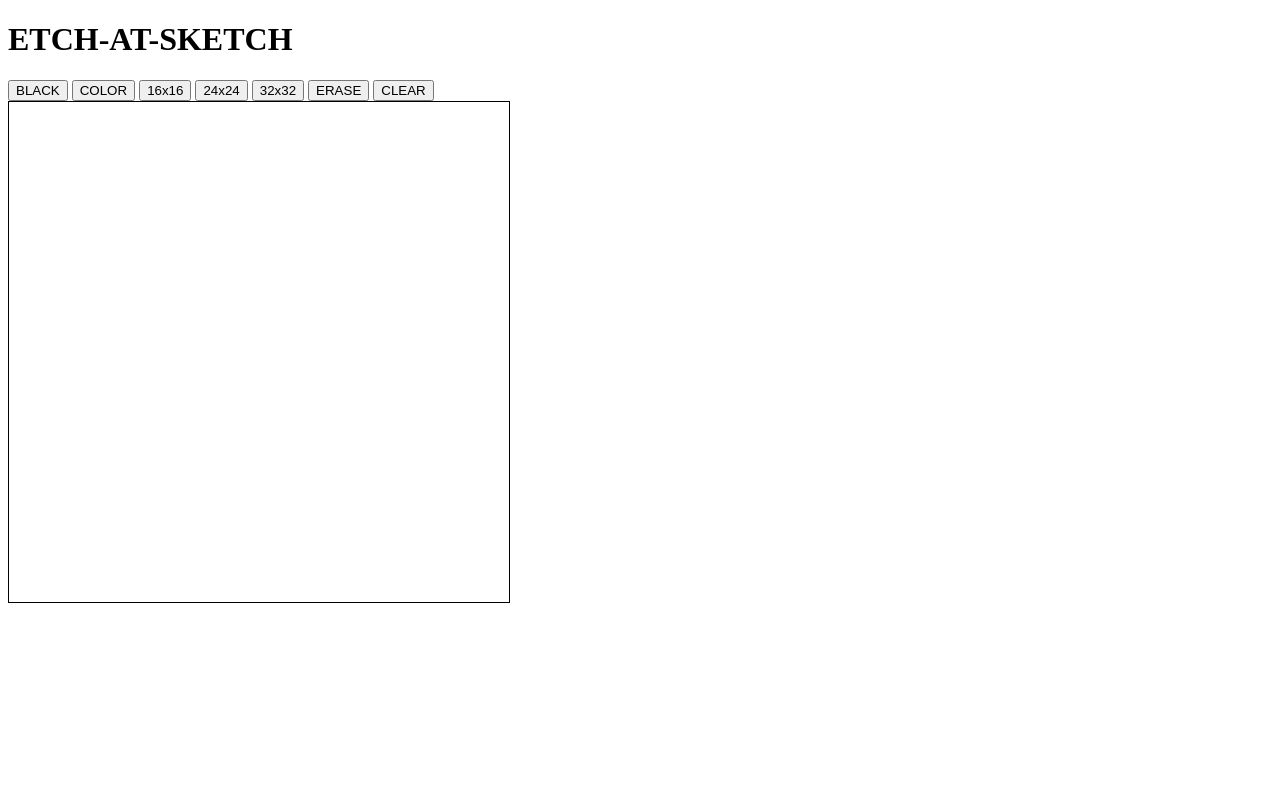
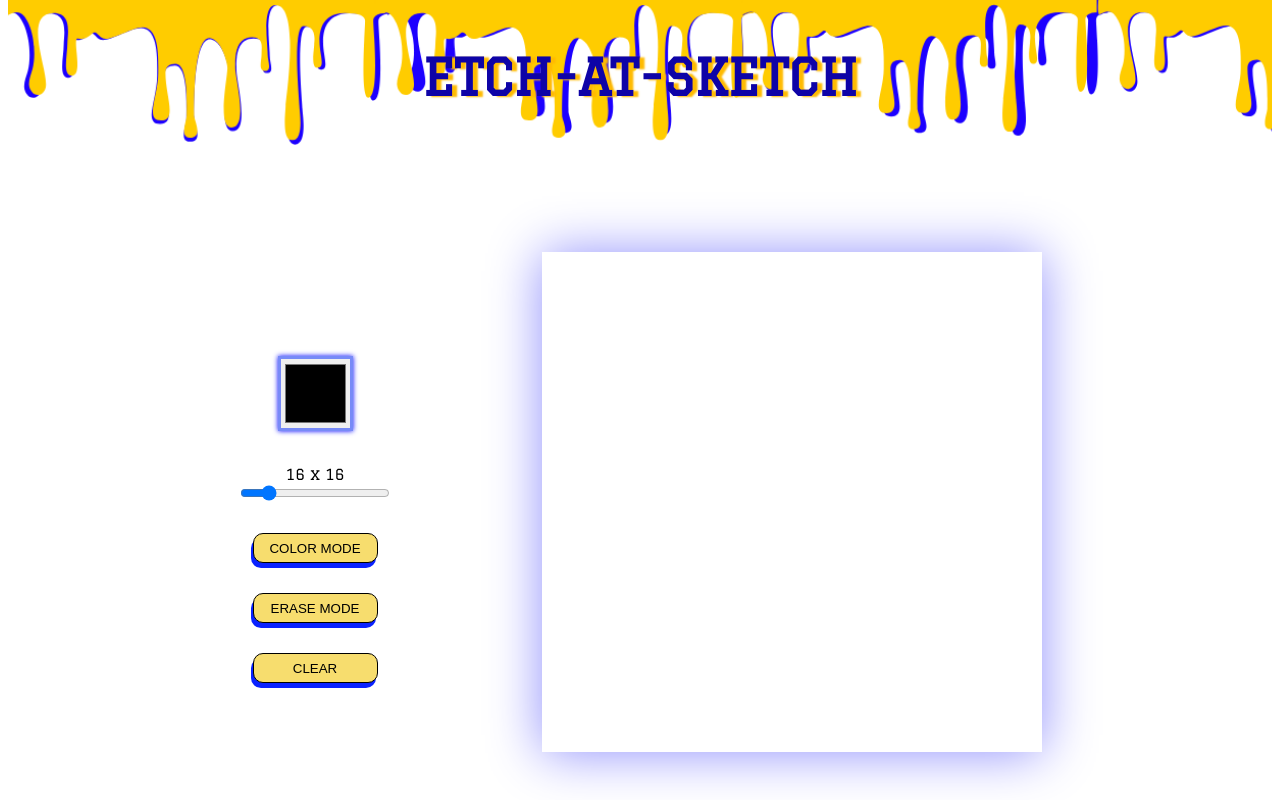
Before and after one commit to AngRodSt/odin-recipes, a plain HTML site: page recipes/EjerciciosCss/Independiente/LandingPageV.1/Etch-A-Sketch/index.html in a window 1280 px wide. Drawn offline with Linux system fonts and the light colour scheme.

Commit message:
Finish V.1 Etch A Sketch

```diff
--- a/recipes/EjerciciosCss/Independiente/LandingPageV.1/Etch-A-Sketch/index.html
+++ b/recipes/EjerciciosCss/Independiente/LandingPageV.1/Etch-A-Sketch/index.html
@@ -5,17 +5,20 @@
     <meta name="viewport" content="width=device-width, initial-scale=1.0">
     <title>Etch-A-Sketch</title>
     <link rel="stylesheet" href="style.css">
+    <link rel="stylesheet"
+        href="https://fonts.googleapis.com/css?family=Graduate">
 </head>
 <body>
-    <div class="encabezado"><h1>ETCH-AT-SKETCH</h1></div>
+
+    <div class="encabezado">
+    <h1>ETCH-AT-SKETCH</h1></div>
     <div class="centro">
         <div class="botones">
-            <button class="black">BLACK</button>
-            <button class="color">COLOR</button>
-            <button class="size16">16x16</button>
-            <button class="size24">24x24</button>
-            <button class="size32">32x32</button>
-            <button class="erase">ERASE</button>
+            <input class="color" type="color">
+            <div class="size">16 x 16</div>
+            <input class="range" type="range" value="16">
+            <button class="colorBut">COLOR MODE</button>
+            <button class="erase">ERASE MODE</button>
             <button class="clear">CLEAR</button>
         </div>
         <div class="container"></div>
--- a/recipes/EjerciciosCss/Independiente/LandingPageV.1/Etch-A-Sketch/script.js
+++ b/recipes/EjerciciosCss/Independiente/LandingPageV.1/Etch-A-Sketch/script.js
@@ -1,28 +1,59 @@
-num=1
 let contenedor = document.querySelector(".container");
-let size = 256;
-let si16=document.querySelector(".size16");
-let si24=document.querySelector(".size24");
-let si32=document.querySelector(".size32");
+const defautSize= 16;
+let currentColor = 'black';
 
-//Arreglar condicionales
-//Arreglar tamanos de los recuadros
-//Anadir paleta de colores
-si24.addEventListener('click',()=>{
-    size=576;
-})
 
-for(let i=0;i<size;i++){
-    let divi= document.createElement("div");
-    contenedor.appendChild(divi);
+let slider = document.querySelector(".range");
+let  sizeSlider = document.querySelector(".size");
+
+//El slider actualiza los numeros donde vaya pasando
+slider.onmousemove = (e)=>UpdateSize(e.target.value);
+//El slider actualiza el tamaño de los recuadros según donde pare
+slider.onchange = (e)=> ChangeSize(e.target.value);
+
+let currentSize = defautSize;
+
+function setCurrentSize(newsize){
+    currentSize=newsize;
+    }
+
+function ChangeSize(value){
+    setCurrentSize(value);
+    UpdateSize(value);
+    ReloadCont();
+}
+function UpdateSize(value){
+    sizeSlider.innerHTML = `${value} x ${value}`;
+}
+function ReloadCont(){
+    Clear();
+    SetUp(currentSize);
+}
+function Clear(){
+    contenedor.innerHTML='';
+}
+
+let color = document.querySelector(".color");
+
+function ChangeColor(newcolor){
+currentColor=newcolor;
+}
+color.oninput = (e) => ChangeColor(e.target.value);
+
+function SetUp(currentSize){
+    contenedor.style.gridTemplateColumns = `repeat(${currentSize}, 1fr)`
+    contenedor.style.gridTemplateRows = `repeat(${currentSize}, 1fr)`
+
+    for(let i=0;i<currentSize*currentSize;i++){
+        let divi= document.createElement("div");
+        contenedor.appendChild(divi);
+
         divi.addEventListener('mouseover',()=>{
-            divi.style="background-color:black"});
-        let negro = document.querySelector(".black")
-        negro.addEventListener('click',()=>{
-            divi.addEventListener('mouseover',()=>{
-                divi.style="background-color:black"
-            })
-        })
+            divi.style.backgroundColor=currentColor});
+
+        let colorBut= document.querySelector(".colorBut")
+        colorBut.addEventListener('click',()=>{divi.addEventListener('mouseover',()=>{
+            divi.style.backgroundColor=currentColor});})
         let clear = document.querySelector(".clear");
         clear.addEventListener('click',()=>{
             divi.style="background-color:white"
@@ -30,8 +61,22 @@ for(let i=0;i<size;i++){
         let erase = document.querySelector(".erase");
         erase.addEventListener('click',()=>{
             divi.addEventListener('mouseover',()=>{
-                divi.style="background-color:white"
+                divi.style="backgroud-color:white";
             })
         })
 
+    }
 }
+
+
+
+
+//Arreglar condicionales
+//Arreglar tamanos de los recuadros
+//Anadir paleta de colores
+
+
+window.onload=()=>{
+    SetUp(defautSize);
+
+}
--- a/recipes/EjerciciosCss/Independiente/LandingPageV.1/Etch-A-Sketch/style.css
+++ b/recipes/EjerciciosCss/Independiente/LandingPageV.1/Etch-A-Sketch/style.css
@@ -1,25 +1,90 @@
+.body{
+    margin: 0;
+    display: flex;
+    align-items: center;
+    justify-content: center;
+}
 .container{
     width: 500px;
     height: 500px;
     background-color: aquamarine;
-    display:flex;
-    flex-wrap: wrap;
-    border: 0.2px solid;
-
+    display:grid;
+    box-shadow: 0px 1px 50px rgb(143, 143, 252);
 }
 .container div{
     background-color: rgb(255, 255, 255);
+user-select: none;
+}
+.encabezado{
     display: flex;
-    margin:0;
-    padding: 0;
-    width: 31.25px;
-    height: 31.25px;
-}
-.container div size{
+    justify-content: center;
+    background-image: url("dondo.png" );
+    background-repeat: no-repeat;
+    background-size:cover;
+    translate: 0 -9px;
+    padding: 15px;
+    margin-bottom: 90px;
 
 }
 
+.encabezado h1{
+    color:  rgb(14, 3, 167);
+    text-shadow: 5px 1px 2px rgb(255, 187, 0);
+    font-size: 50px;
+    display: flex;
+    font-family: Graduate;
+}
+.centro{
+    display: flex;
+    justify-content: center;
+    align-items: center;
+    /* background-color: aquamarine;*/
+    margin: 0 10px;
+    gap: 150px;
+    flex-wrap: wrap;
 
-.encabezado{
+
+
 
 }
+.botones{
+    display: flex;
+    flex-direction: column;
+    /*background-color: aqua;*/
+    gap: 30px;
+    align-items: center;
+    margin-top: 10px;
+}
+.botones button{
+    width: 125px;
+    height: 30px;
+    background-color: rgb(247, 221, 110);
+    border: 1px solid;
+    border-radius: 10px;
+    box-shadow: -2px 5px 0px rgba(0, 26, 255, 0.959);
+    transition: 0.2s ease-in-out;
+}
+.botones button:hover{
+    transform: scale(1.1);
+    transition: 0.2s ease-in-out;
+    background-color: #fffffff5;
+    box-shadow: -2px 5px 2px #000000f5;
+}
+.color{
+    width: 75px;
+    border:3px solid rgba(0, 38, 255, 0.5);
+    box-shadow: 0px 0px 5px rgb(0, 0, 255);
+    height: 75px;
+    translate: 0 25px;
+}
+.size{
+    display: flex;
+    margin: 0px;
+    font-size: 15px;
+    font-family: Graduate;
+    translate: 0 30px;
+}
+.range{
+    width: 150px;
+    background-color: aquamarine;
+}
```
Also changed, not shown: recipes/EjerciciosCss/Independiente/LandingPageV.1/Etch-A-Sketch/dondo.png (added).
